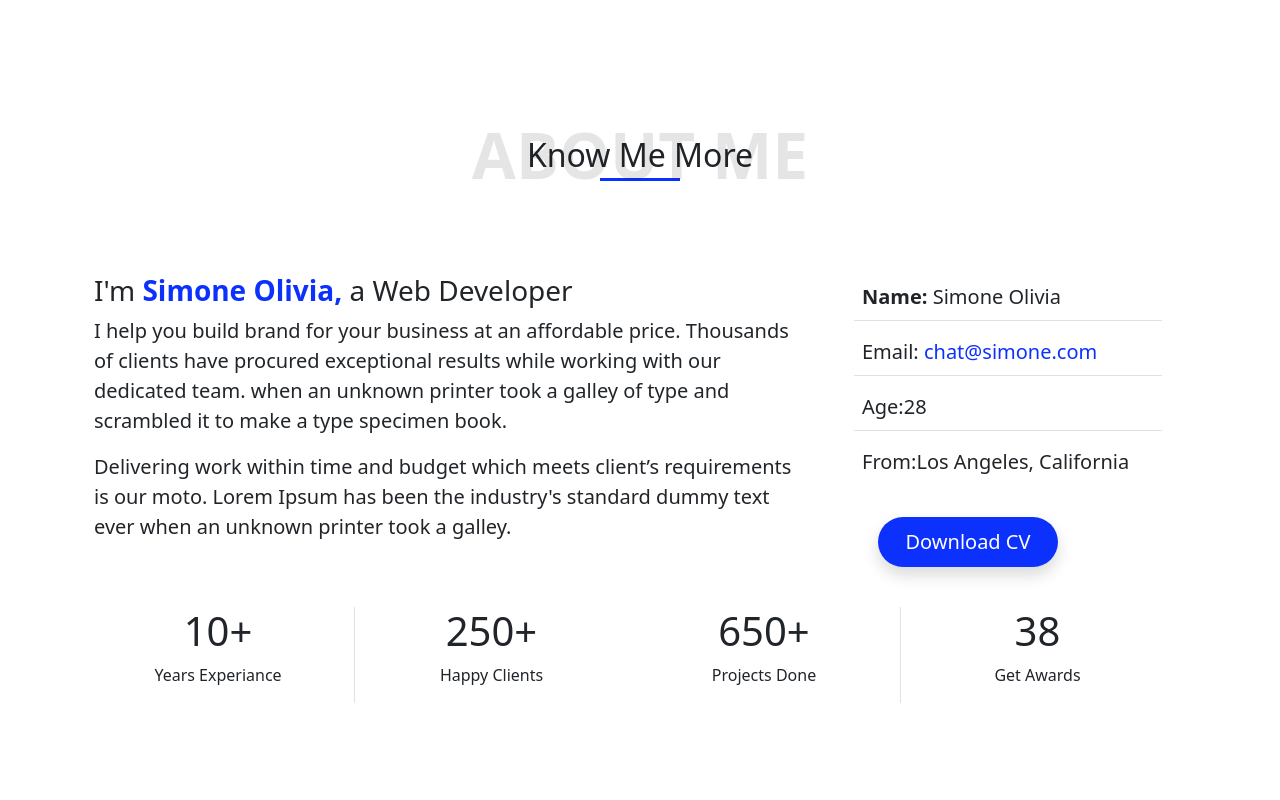
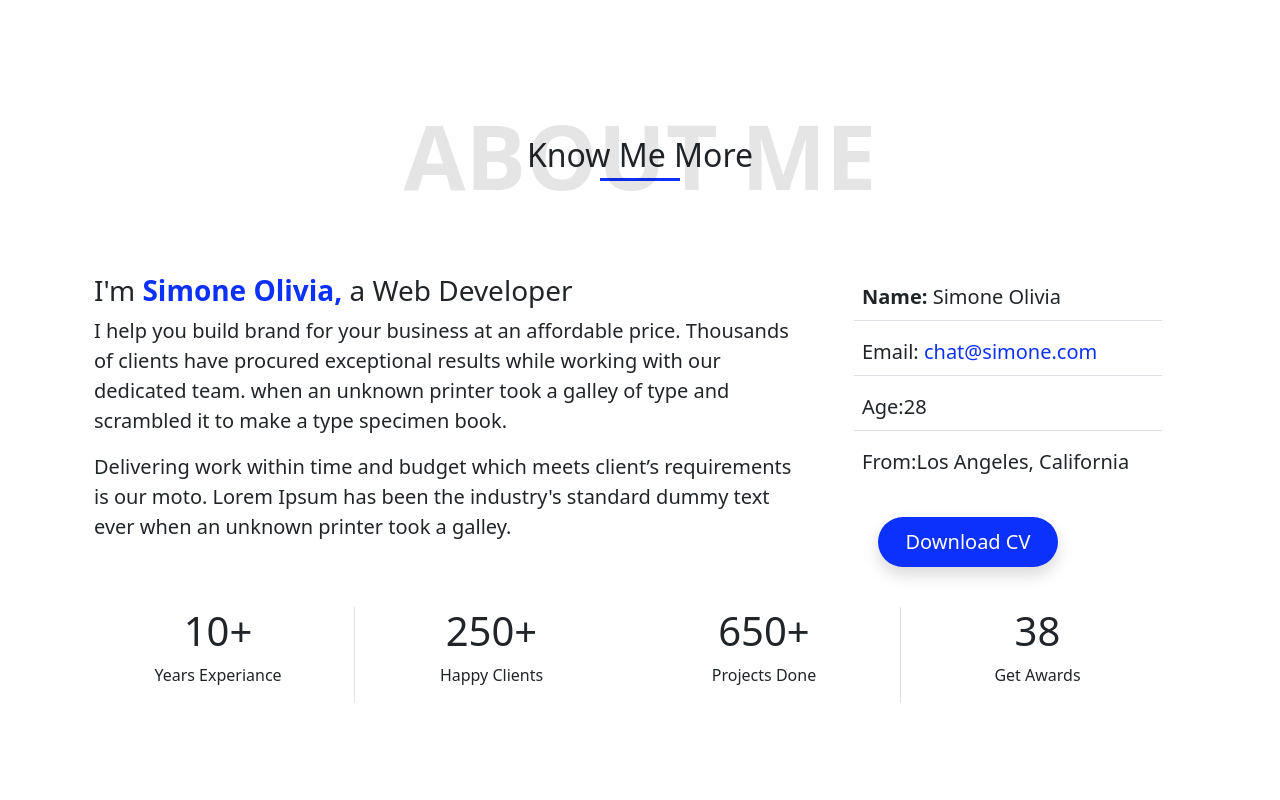
Before and after one commit to mohmedgamal/simon-portfolio, a plain HTML site: page index.html in a window 1280 px wide. Shown: the part 860-1660 px from the top of the page. Drawn offline with Linux system fonts and the light colour scheme.

Commit message:
Updated style.css with responsive font size changes

```diff
--- a/css/style.css
+++ b/css/style.css
@@ -628,7 +628,7 @@ nav {
   left: 50%;
   transform: translate(-50%, -50%);
   color: rgba(0, 0, 0, 0.1);
-  font-size: clamp(50px, 5vw, 90px);
+  font-size: clamp(50px, 8vw, 90px);
   font-weight: 700;
 }
 
```
